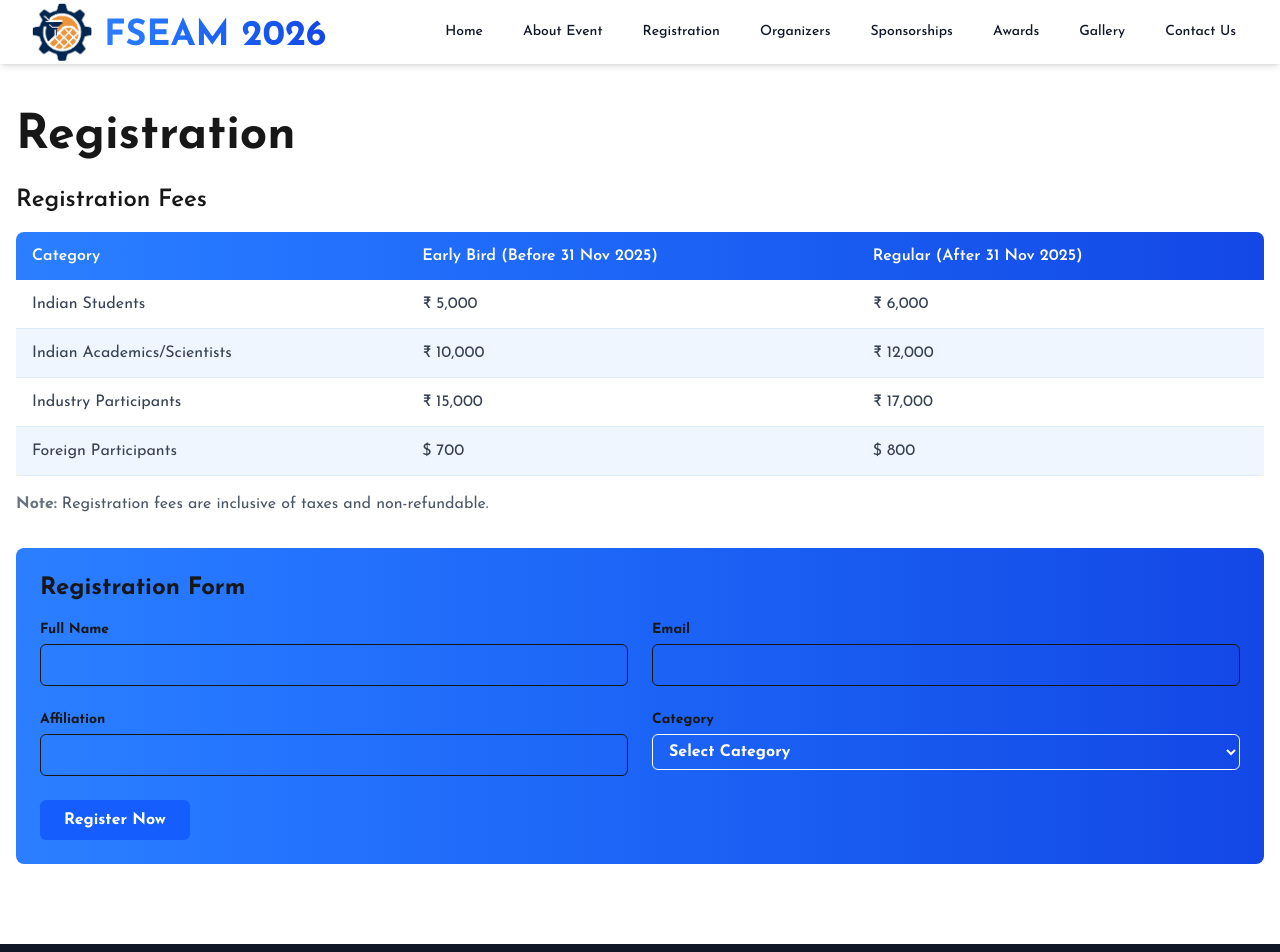
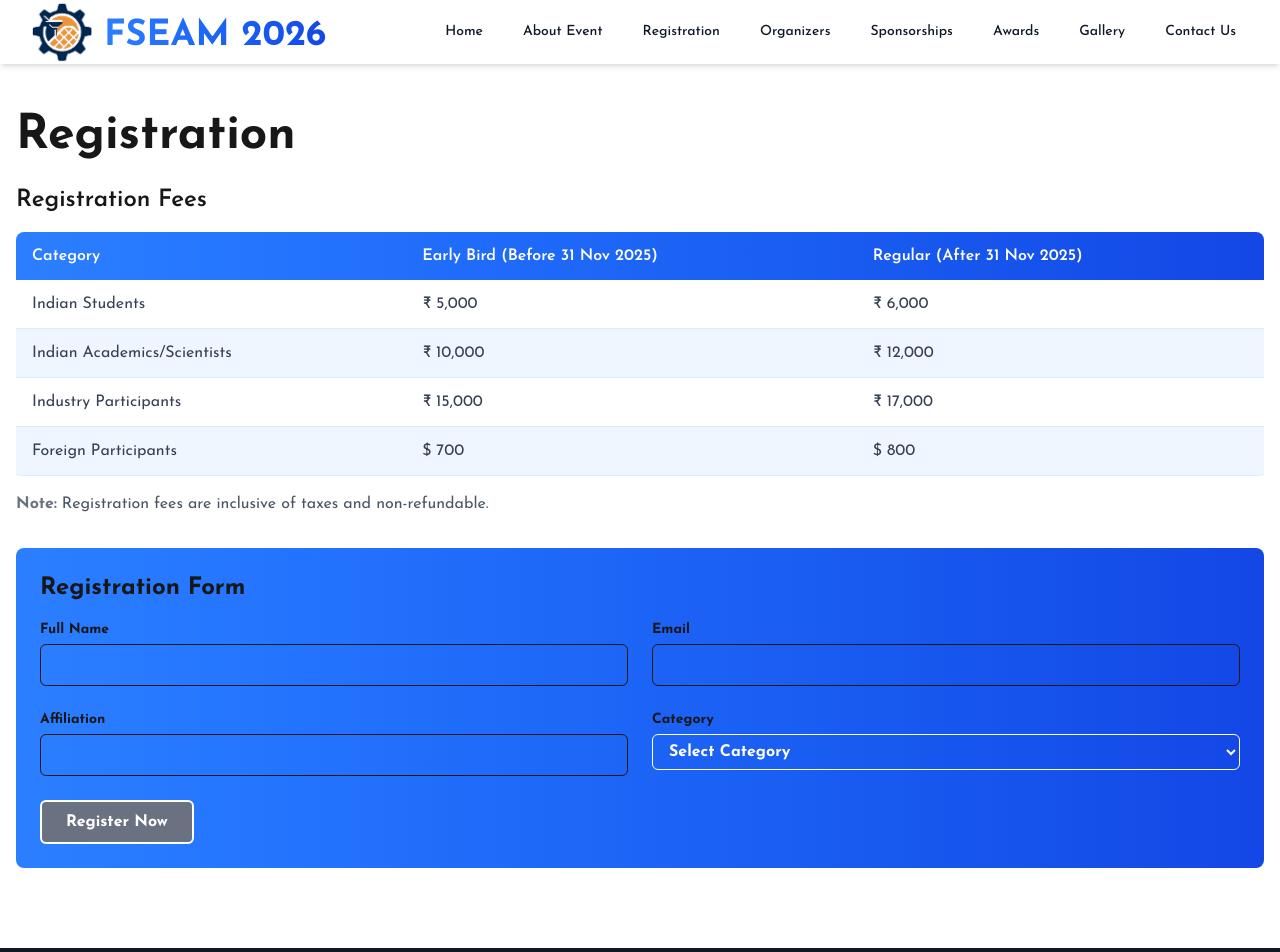
Before and after one commit to sushabhan878/IIT_KGP_MME_Conference, a Next.js app: page /registration in a window 1280 px wide. Shown: the top 952 px of the page. Built offline with nearby package versions, Linux system fonts and the light colour scheme.

Commit message:
Changed the button styling

```diff
--- a/app/contactUs/page.tsx
+++ b/app/contactUs/page.tsx
@@ -31,7 +31,7 @@ const ContactUs = () => {
                                 <label className="block text-sm font-medium mb-1" htmlFor="message">Message</label>
                                 <textarea id="message" rows={4} className="w-full px-3 py-2 border rounded-md"></textarea>
                             </div>
-                            <button type="submit" className="bg-blue-600 text-white px-4 py-2 rounded-md hover:bg-blue-700 transition-colors">
+                            <button type="submit" className="border-2 border-white bg-gray-500 text-white px-4 py-2 rounded-md hover:bg-gray-700 transition-colors">
                                 Send Message
                             </button>
                         </form>
--- a/app/registration/page.tsx
+++ b/app/registration/page.tsx
@@ -72,7 +72,7 @@ const Registration = () => {
                             </div>
                         </div>
                         <div className="mt-6">
-                            <button type="submit" className="bg-blue-600 text-white px-6 py-2 rounded-md hover:bg-blue-700 transition-colors">
+                            <button type="submit" className="border-2 bordr-white bg-gray-500 text-white px-6 py-2 rounded-md hover:bg-gray-700 transition-colors">
                                 Register Now
                             </button>
                         </div>
```
